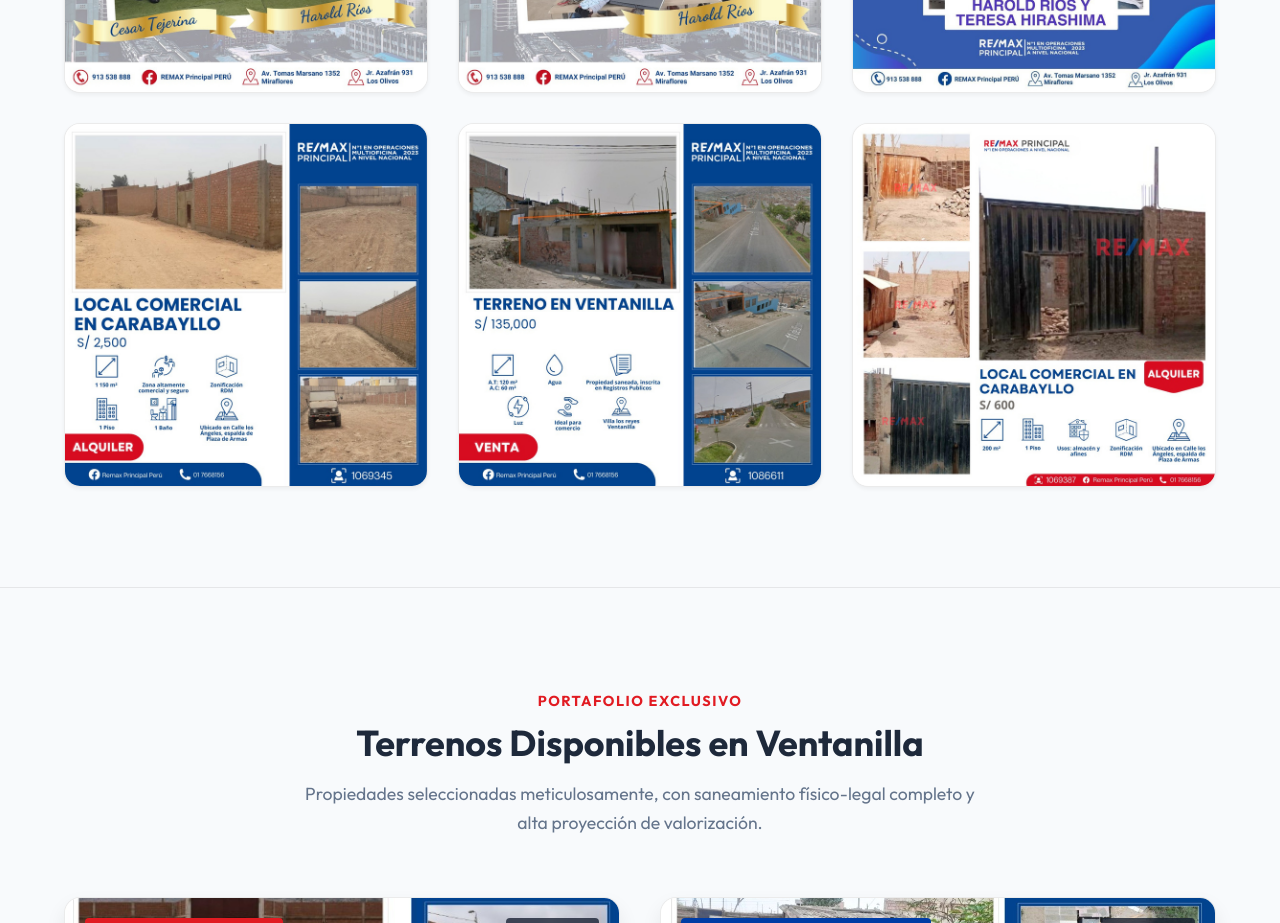
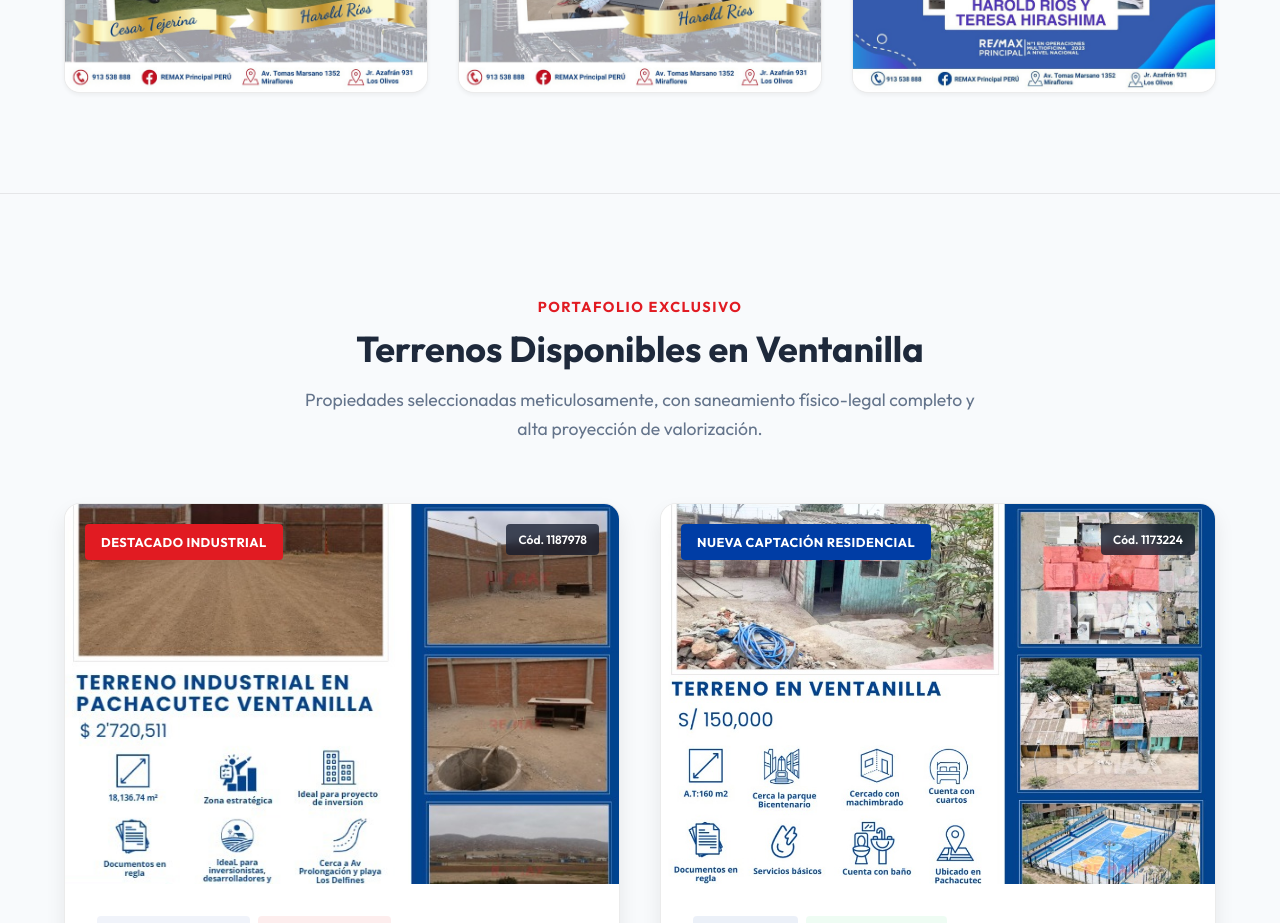
Before and after one commit to my1000-1001/haroldriosasesorinmobiliario, a plain HTML site: page index.html in a window 1280 px wide. Shown: the part 2100-3023 px from the top of the page. Drawn offline with Linux system fonts and the light colour scheme.

Commit message:
Remove testimonial images from index.html
Removed multiple testimonial images from the HTML.

```diff
--- a/index.html
+++ b/index.html
@@ -182,15 +182,6 @@
                 </div>
                 <div class="testimonio-item">
                     <img src="assets/canva_images/e2a4b720f65c98b301e0575d05603cab.jpg" alt="Caso de éxito inmobiliario" class="testimonio-img" loading="lazy">
-                </div>
-                <div class="testimonio-item">
-                    <img src="assets/canva_images/c4405738502b0c4847321b790c7771bd.jpg" alt="Logro RE/MAX Principal" class="testimonio-img" loading="lazy">
-                </div>
-                <div class="testimonio-item">
-                    <img src="assets/canva_images/3b058a431e64cdf858fdc07ba40b3d8c.jpg" alt="Reconocimiento por ventas" class="testimonio-img" loading="lazy">
-                </div>
-                <div class="testimonio-item">
-                    <img src="assets/canva_images/14908b3bed6a618e11d98c1af3766bea.jpg" alt="Diploma de felicitación" class="testimonio-img" loading="lazy">
                 </div>
             </div>
         </div>
```
